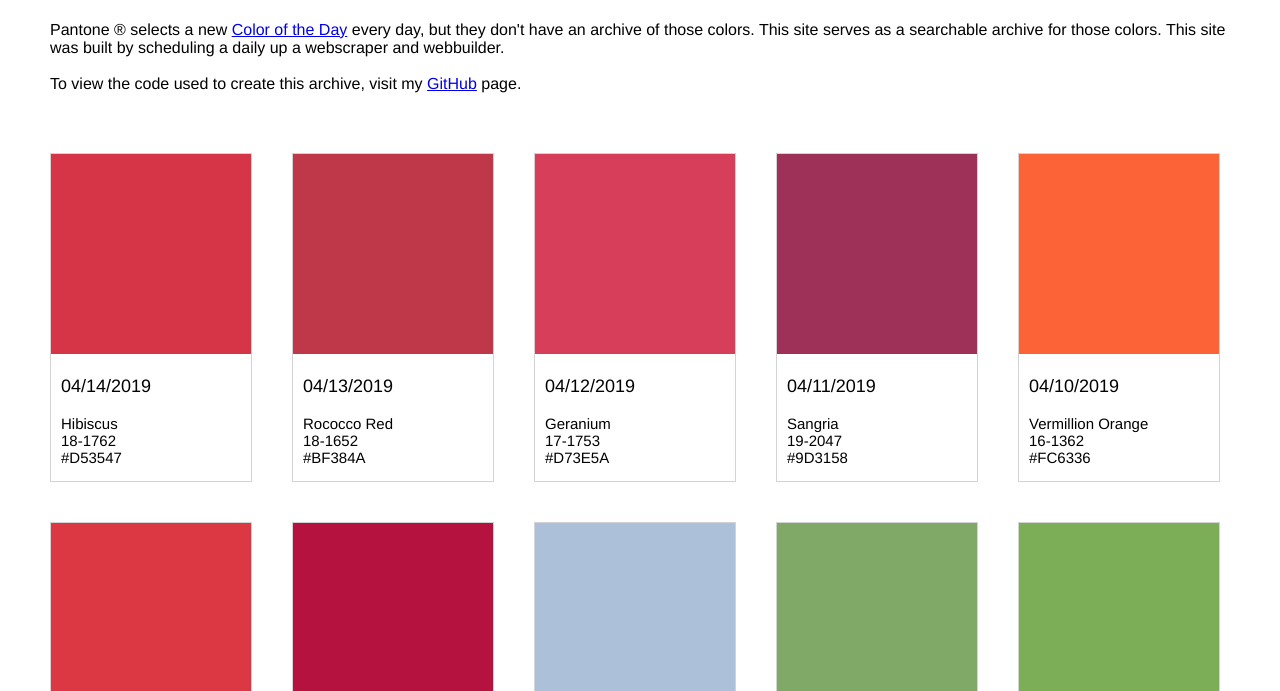
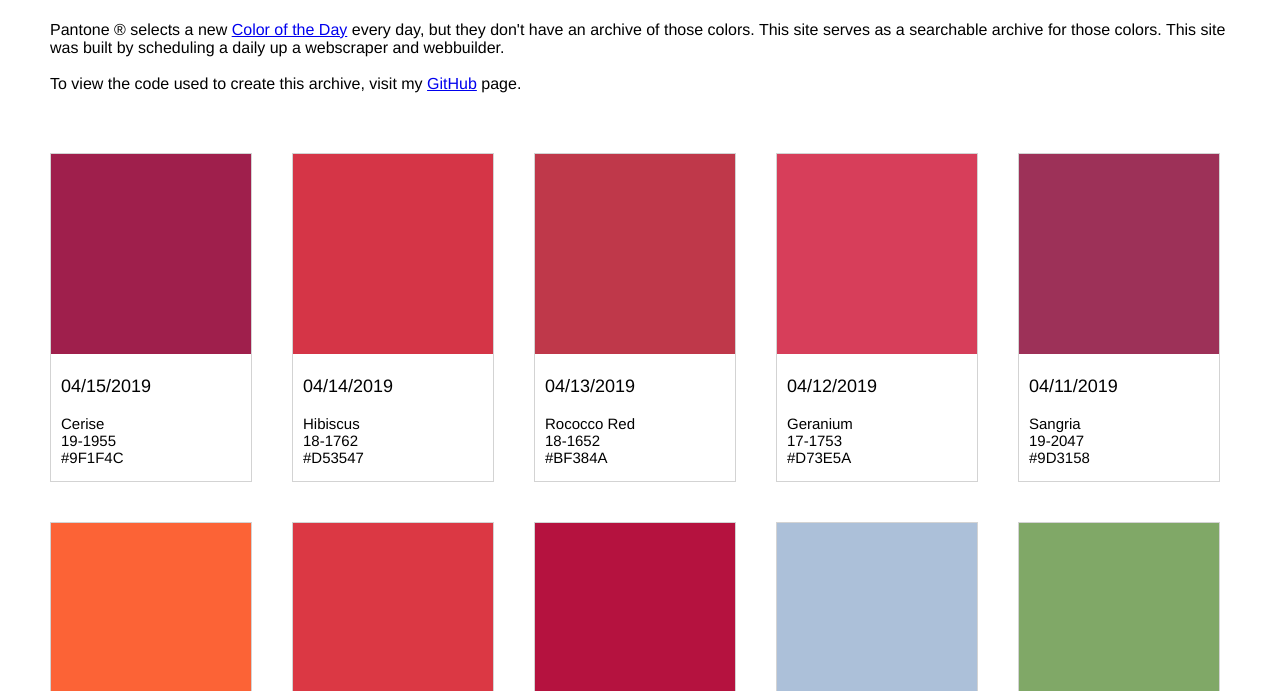
Before and after one commit to polk54/Pantone_ColorOfTheDay, a plain HTML site: page index.html in a window 1280 px wide. Shown: the part 109-800 px from the top of the page. Drawn offline with Linux system fonts and the light colour scheme.

Commit message:
Add new color

```diff
--- a/Colors.csv
+++ b/Colors.csv
@@ -45,3 +45,4 @@
 04/12/2019,Geranium,17-1753,#D73E5A,articulate,dynamic,communicator
 04/13/2019,Rococco Red,18-1652,#BF384A,creative builder,persistent,influential
 04/14/2019,Hibiscus,18-1762,#D53547,determined,persuasive,sparkly
+04/15/2019,Cerise,19-1955,#9F1F4C,seductive,sensitive,organized
--- a/index.html
+++ b/index.html
@@ -38,6 +38,26 @@
 
 <div class="color-item">
 <svg height="200" width="200">
+<rect fill="#9F1F4C" height="200" width="200" x="0" y="0">
+</rect>
+</svg>
+<div class="date">
+<p>
+        04/15/2019
+       </p>
+</div>
+<div class="text">
+<p>
+        Cerise
+        <br/>
+        19-1955
+        <br/>
+        #9F1F4C
+        </p>
+</div>
+</div>
+<div class="color-item">
+<svg height="200" width="200">
 <rect fill="#D53547" height="200" width="200" x="0" y="0">
 </rect>
 </svg>
```
